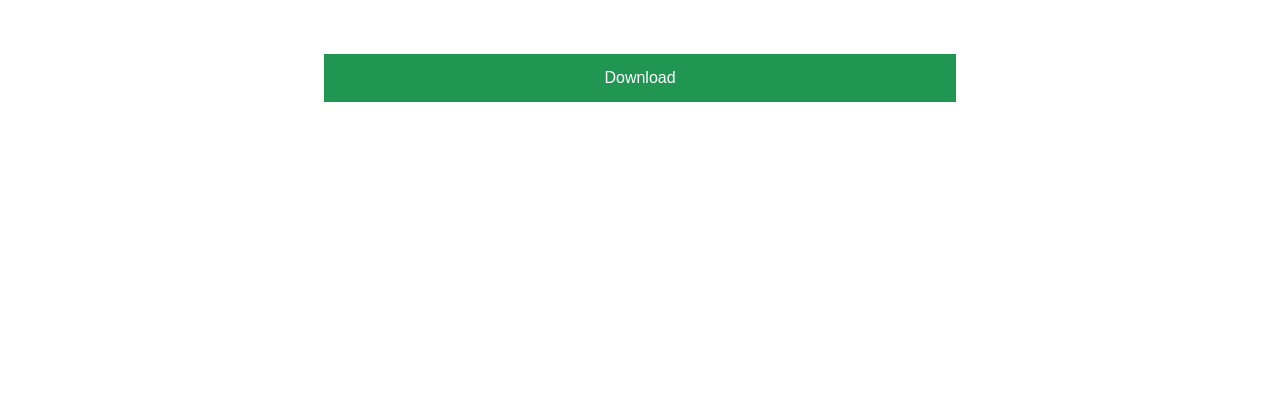
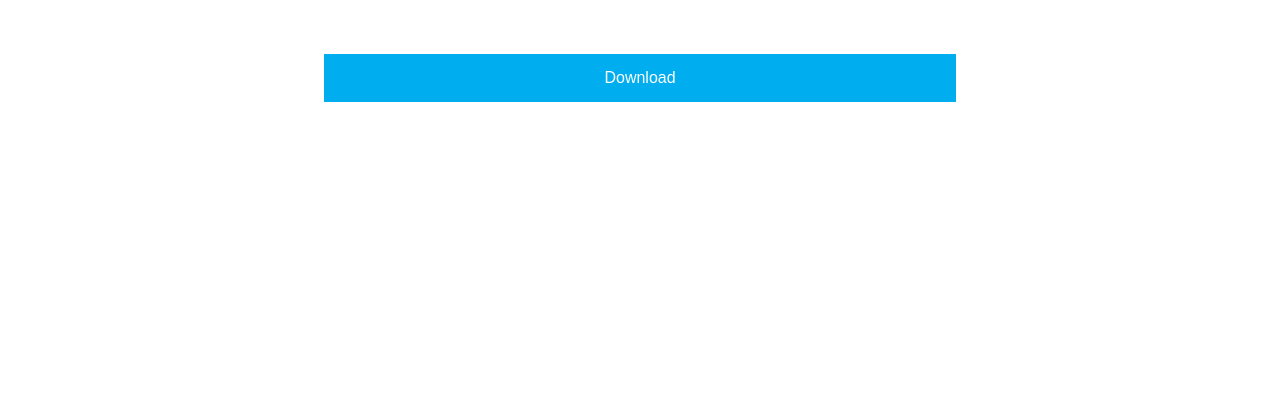
Before and after one commit to SingleSourceUS/peyton, a plain HTML site: page index.html in a window 1280 px wide. Shown: the part 392-800 px from the top of the page. Drawn offline with Linux system fonts and the light colour scheme; a web font is replaced by a local one.

Commit message:
Update main.css

```diff
--- a/main.css
+++ b/main.css
@@ -172,7 +172,7 @@ img.profile-pic {
 }
 
 .button {
-	background-color: #219653;
+	background-color: #00aeef;
 	height: 48px;
 	padding-left: 24px
 	padding-right: 24px;
```
